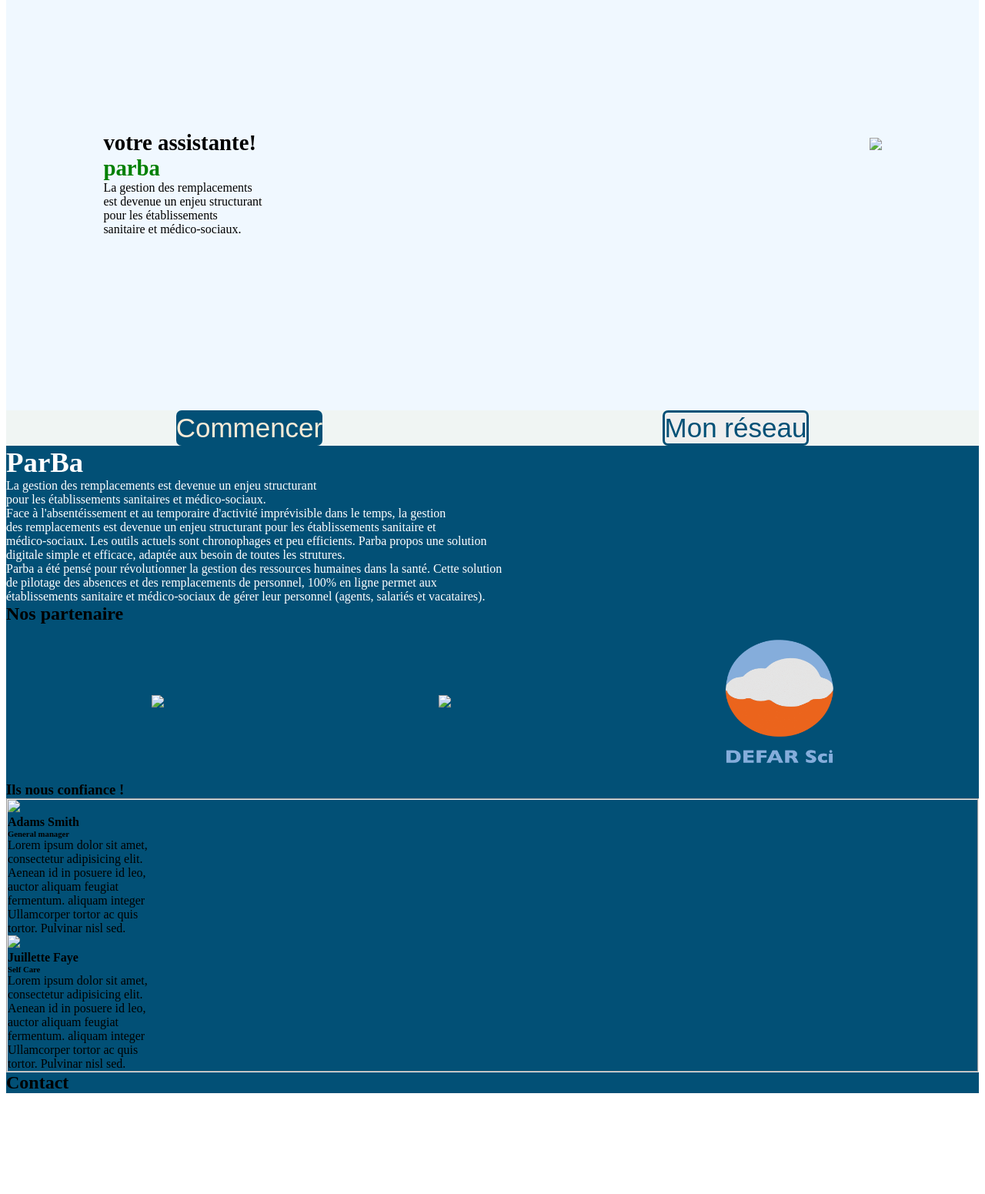
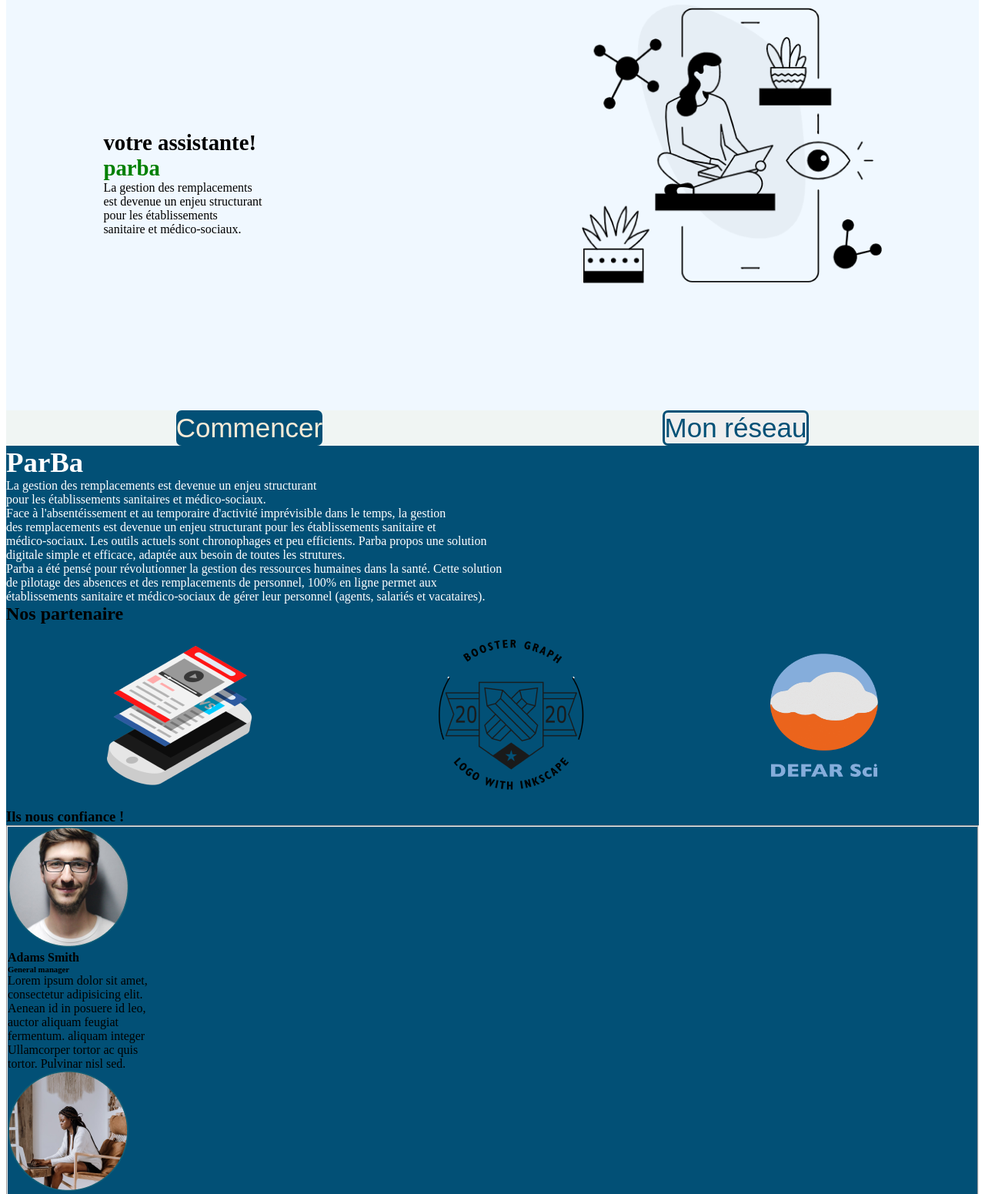
Before and after one commit to ToureHawa2024/Mon-site, a plain HTML site: page index.html in a window 1280 px wide. Shown: the part 259-1810 px from the top of the page at 77% size. Before the commit the page ends 1687 px from the top, so only its background shows below. Drawn offline with Linux system fonts and the light colour scheme; files whose address does not match are found by name.

Commit message:
Update index.html

```diff
--- a/index.html
+++ b/index.html
@@ -10,7 +10,7 @@
 <body>
     <header class="kanie">
         <span class="main">
-            <img src="image/ParBa.png"alt>
+            <img src="ParBa.png"alt>
         </Span>
         <nav>
             <div class="menu">
@@ -44,7 +44,7 @@
                 </p>
             </div>
             <div class="main2" style="margin-right: 10%;">
-                <img src="image/Tech Life Remote Life.png">
+                <img src="Tech Life Remote Life.png">
             </div>
         </div>
 
@@ -80,10 +80,10 @@
 <section3>
     <nav style="display: flex;justify-content: space-around";>
         <div class="main5">
-            <img src="image/BOOSTER LOGO-2.png">
+            <img src="BOOSTER LOGO-2.png">
         </div>
         <div class="main6">
-            <img src="image/BOOSTER LOGO.png">
+            <img src="BOOSTER LOGO.png">
         </div>
             <div>
                 <img style="width: 140PX;height: 160PX;" src="image/logo0.png">
@@ -93,7 +93,7 @@
     <h3>Ils nous confiance !</h3>
     <fieldset>
         <div class="main7">
-            <img src="image/Ellipse 1.png">
+            <img src="Ellipse 1.png">
             <h4>Adams Smith</h4>
             <h6>General manager</h6>
             <div>
@@ -107,7 +107,7 @@
             </div>
         </div>
         <div class="main8">
-            <img src="image/Ellipse 2.png">
+            <img src="Ellipse 2.png">
             <h4>Juillette Faye</h4>
             <h6>Self Care</h6>
             <div>
```
